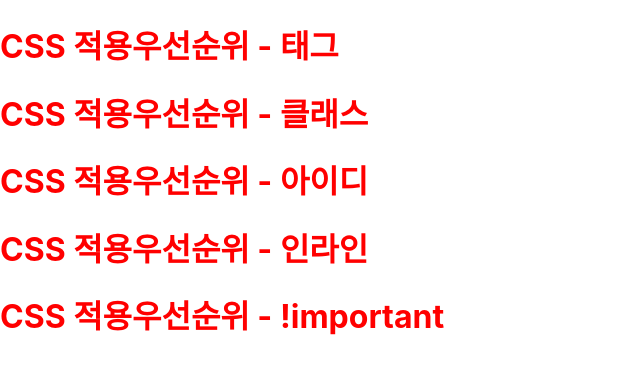
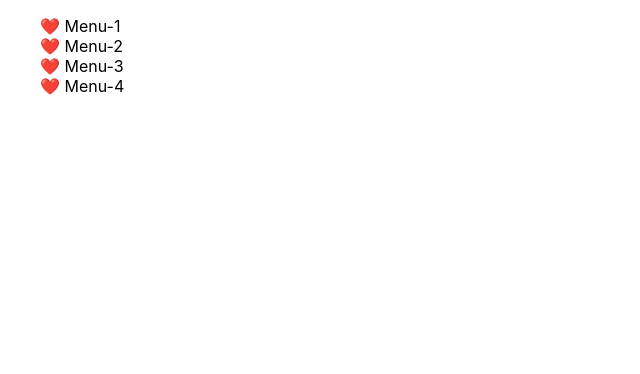
Before and after one commit to wjdxodbs/html-css-publishing-class, a React (Create React App) app: page / in a window 1280 px wide. Shown: the top 374 px of the page, without its empty margins (0-640 px from the left). Built offline with nearby package versions, Linux system fonts and the light colour scheme.

Commit message:
css 서관련 속성

```diff
--- a/src/App.js
+++ b/src/App.js
@@ -1,8 +1,9 @@
+import Html5Core from "./components/Html5Core";
 import CssCore from "./components/CssCore";
-import Html5Core from "./components/Html5Core";
+import CssFormatting from "./components/CssFormatting";
 
 function App() {
-  return <CssCore />;
+  return <CssFormatting />;
 }
 
 export default App;
--- a/src/components/CssCore.css
+++ b/src/components/CssCore.css
@@ -33,7 +33,7 @@ p b {
   color: blue;
 } */
 
-h1 {
+/* h1 {
   color: red !important;
 
   &.text {
@@ -43,4 +43,4 @@ h1 {
   &#text {
     color: green;
   }
-}
+} */
--- /dev/null
+++ b/src/components/CssFormatting.css
@@ -0,0 +1,28 @@
+/* body {
+  font-size: 15px;
+  line-height: 1.5em;
+}
+
+h1 {
+  font-weight: normal;
+  color: red;
+  text-decoration: line-through;
+}
+
+a {
+  text-decoration: none;
+}
+
+p.text {
+  font-weight: bold;
+  font-style: italic;
+  text-align: justify;
+} */
+
+.menu {
+  list-style: none;
+
+  & li::before {
+    content: "❤️ ";
+  }
+}
--- /dev/null
+++ b/src/components/CssFormatting.jsx
@@ -0,0 +1,30 @@
+import "./CssFormatting.css";
+
+const CssFormatting = () => {
+  return (
+    <>
+      {/* <h1>CSS 서식관련 속성</h1>
+      <a href="">네이버 바로가기</a>
+      <p className="text">
+        국가는 모성의 보호를 위하여 노력하여야 한다. 위원은 탄핵 또는 금고
+        이상의 형의 선고에 의하지 아니하고는 파면되지 아니한다. 이 헌법시행
+        당시의 대법원장과 대법원판사가 아닌 법관은 제1항 단서의 규정에 불구하고
+        이 헌법에 의하여 임명된 것으로 본다. 제안된 헌법개정안은 대통령이 20일
+        이상의 기간 이를 공고하여야 한다.
+      </p>
+      <p>
+        이 헌법시행 당시의 법령과 조약은 이 헌법에 위배되지 아니하는 한 그
+        효력을 지속한다.
+      </p> */}
+
+      <ul className="menu">
+        <li>Menu-1</li>
+        <li>Menu-2</li>
+        <li>Menu-3</li>
+        <li>Menu-4</li>
+      </ul>
+    </>
+  );
+};
+
+export default CssFormatting;
```
